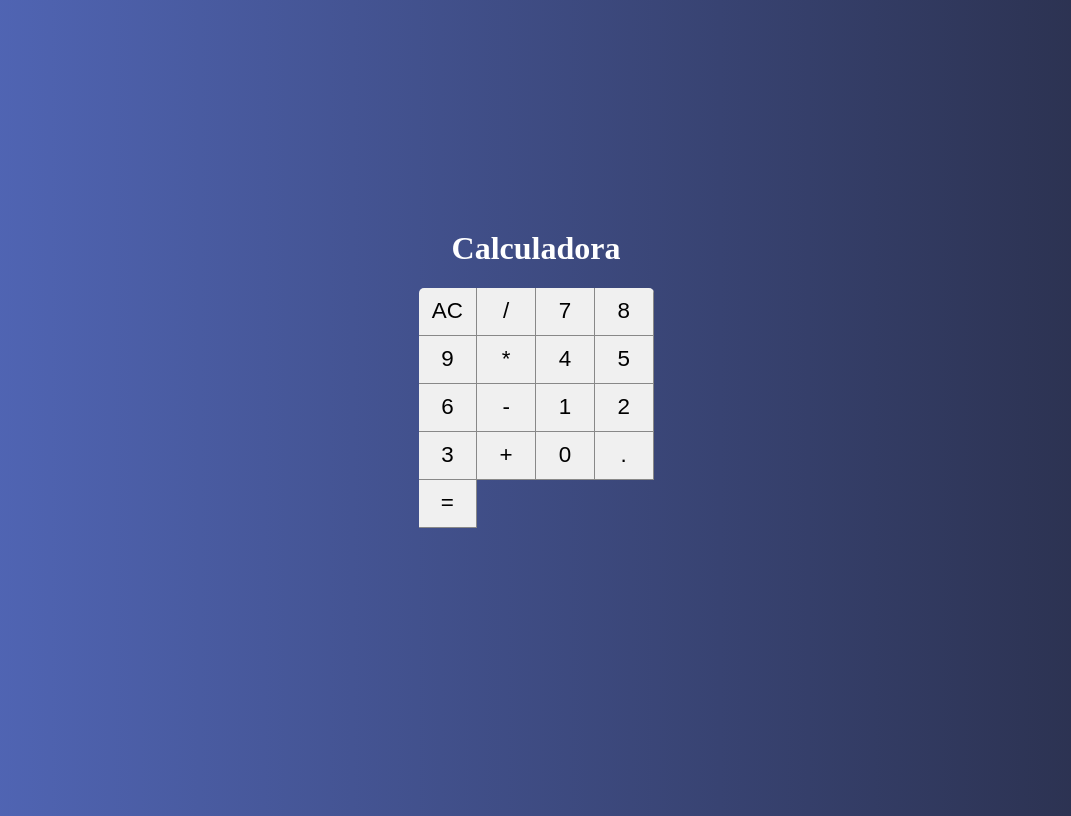
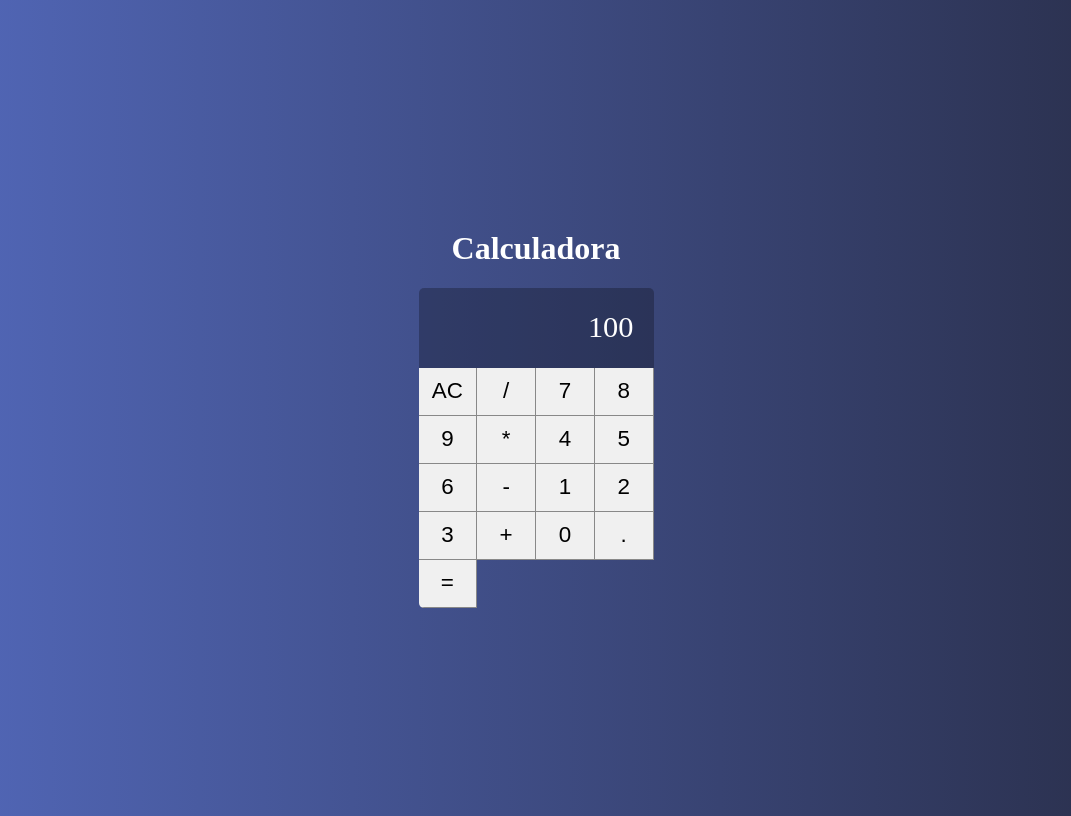
Before and after one commit to Henrique-Franca/Clear-Calculadora-React, a React (Create React App) app: page / in a window 1280 px wide. Shown: the whole page, without its empty margins (104-1175 px from the left). Built offline with nearby package versions, Linux system fonts and the light colour scheme.

Commit message:
Componente Display

```diff
--- /dev/null
+++ b/src/components/Display.css
@@ -0,0 +1,10 @@
+.display{
+    grid-column: span 4;
+    background-color: #0004;
+    display: flex;
+    justify-content: flex-end;
+    align-items: center;
+    padding: 20px;
+    font-size:1.9em;
+    overflow: hidden;
+}
--- /dev/null
+++ b/src/components/Display.jsx
@@ -0,0 +1,13 @@
+import React from "react";
+import "./Display.css";
+
+export default props=>{
+
+    return(
+
+        <div className="display">{props.value}</div>
+
+    )
+
+
+}
--- a/src/main/Calculator.css
+++ b/src/main/Calculator.css
@@ -6,5 +6,5 @@
 
     display:grid;
     grid-template-columns: repeat(4, 25%);
-    grid-template-rows: 48px 48px 48px 48px 48px;
+    grid-template-rows: 1fr 48px 48px 48px 48px 48px;
 }
--- a/src/main/Calculator.jsx
+++ b/src/main/Calculator.jsx
@@ -1,12 +1,15 @@
 import React, {Component} from "react";
 import "./Calculator.css";
 import Button from "../components/Button";
+import Display from "../components/Display";
 
 export default class Calculator extends Component{
 
     render(){
         return(
             <div className="calculator">
+
+                <Display value= {100}/>
 
                 <Button label="AC"/>
                 <Button label="/"/>
```
